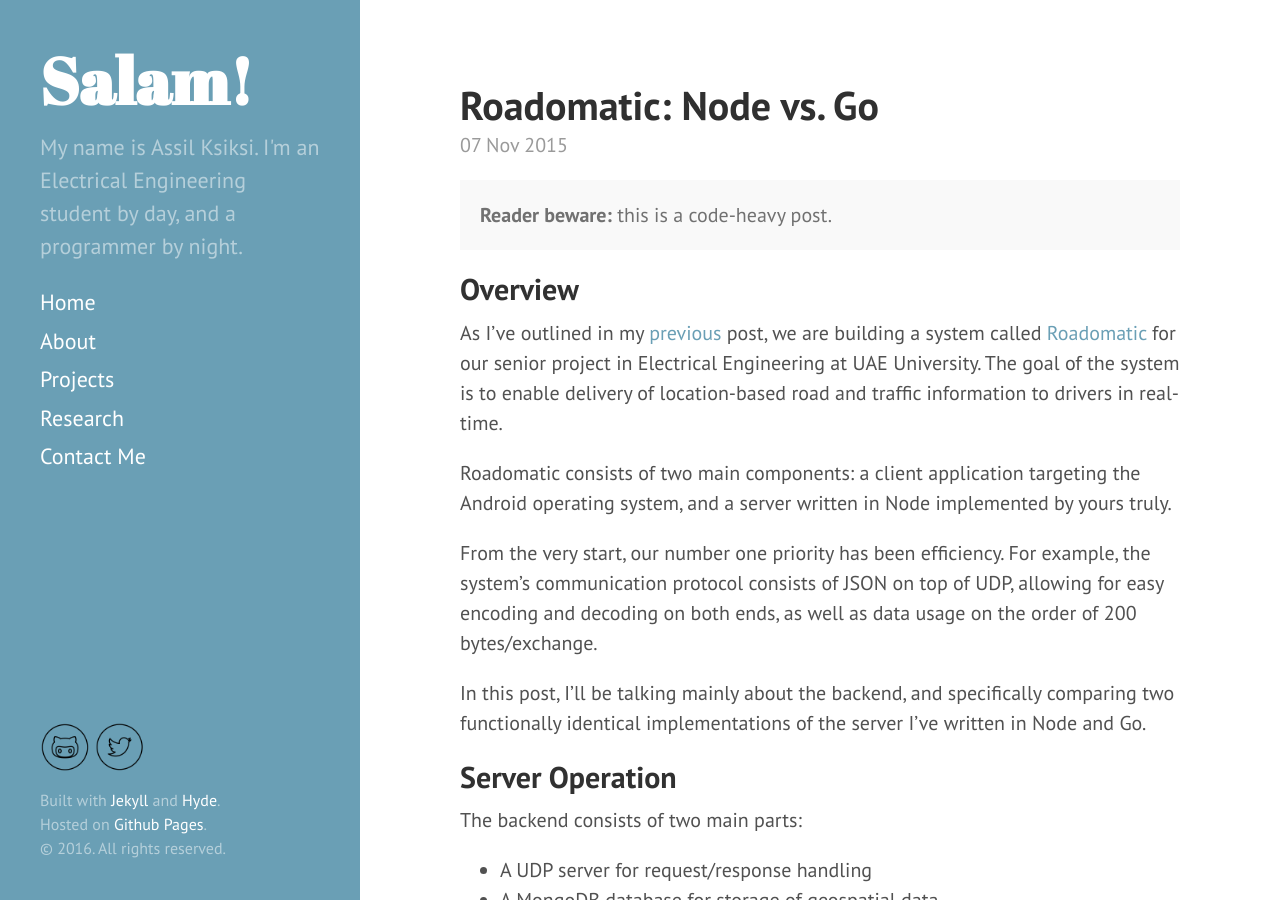
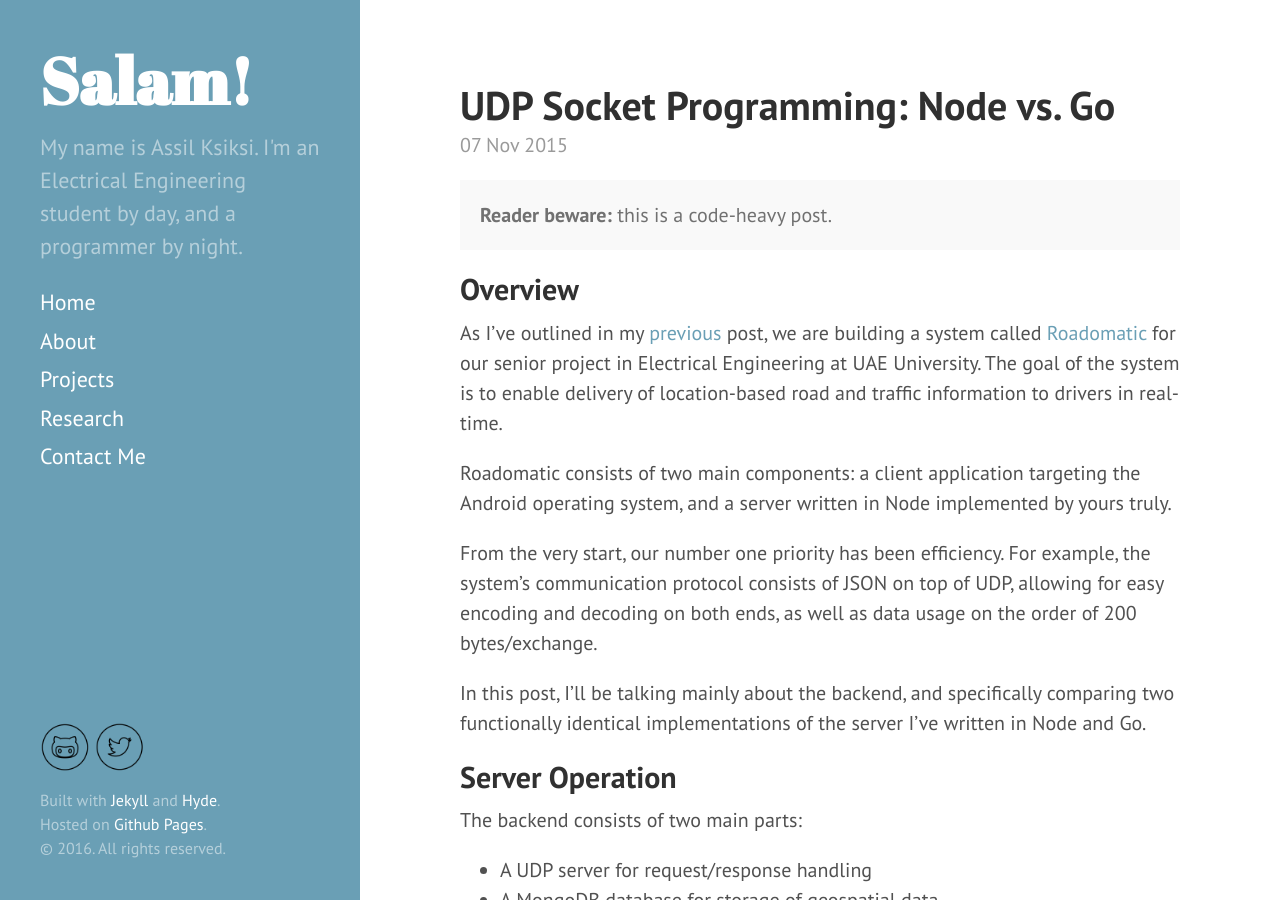
Before and after one commit to aksiksi/blog, a Jekyll site: the page built from _posts/2015-11-07-roadomatic-node-vs-go.md, in a window 1280 px wide and 900 px high. Built offline with Jekyll 4.4.1, drawn with Linux system fonts in a browser that asks for light colours; comment, search, counter and statistics services are not loaded.

Commit message:
Small change to previous post

```diff
--- a/Gemfile
+++ b/Gemfile
@@ -1,2 +1 @@
-source 'https://rubygems.org'
-gem 'github-pages'
+gem 'github-pages', group: :jekyll_plugins
--- a/_posts/2015-11-07-roadomatic-node-vs-go.md
+++ b/_posts/2015-11-07-roadomatic-node-vs-go.md
@@ -1,6 +1,6 @@
 ---
 layout: post
-title: "Roadomatic: Node vs. Go"
+title: "UDP Socket Programming: Node vs. Go"
 author: {{ site.author.name }}
 ---
 
```
